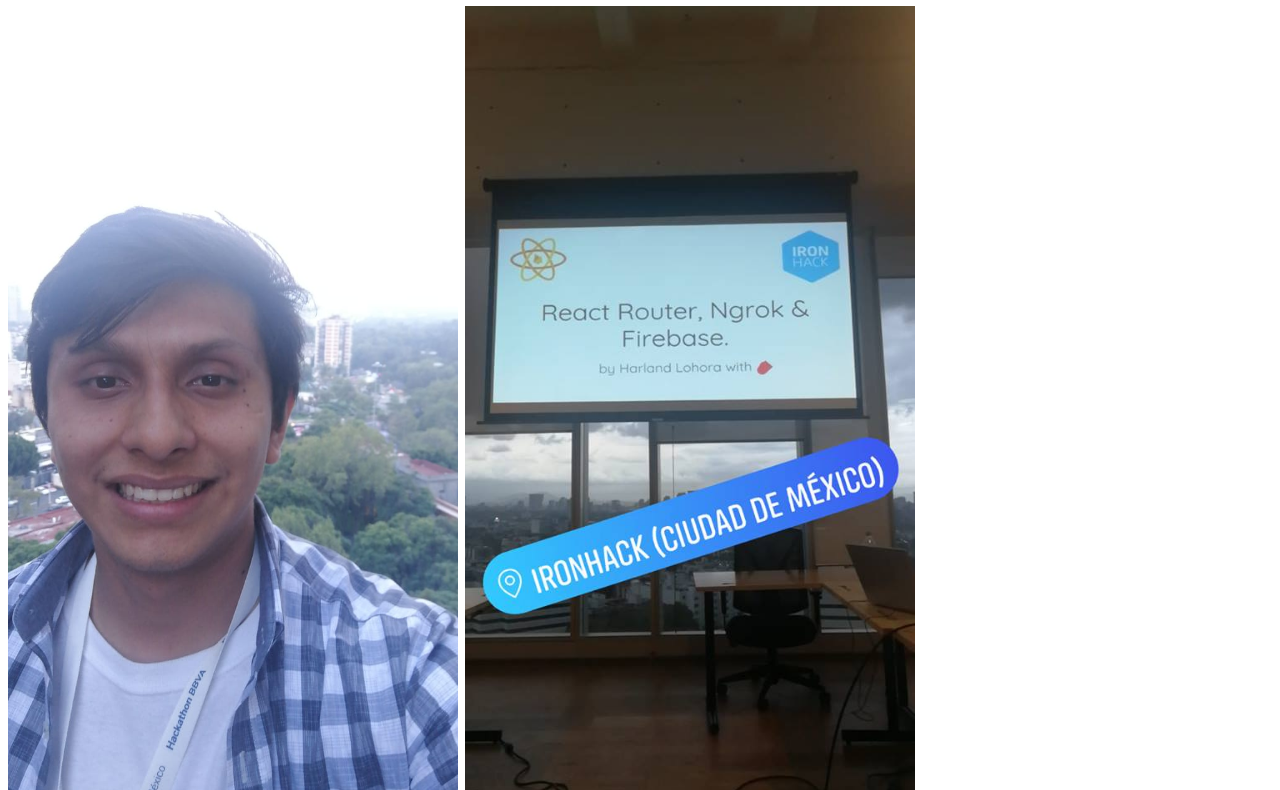
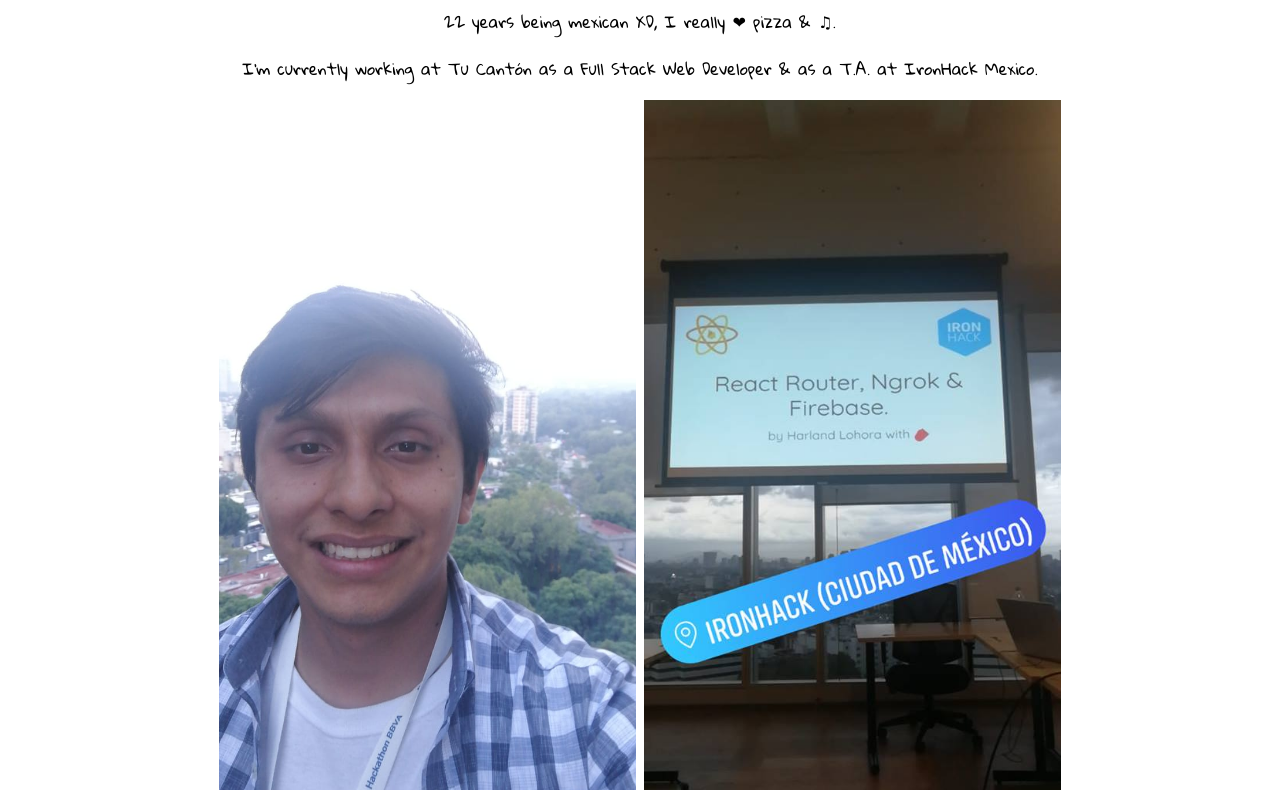
Before and after one commit to HarlandLohora/myPics, a plain HTML site: page index.html in a window 1280 px wide. Shown: the part 100-890 px from the top of the page. Drawn offline with Linux system fonts and the light colour scheme.

Commit message:
descripcion general

```diff
--- a/index.html
+++ b/index.html
@@ -12,6 +12,8 @@
 </head>
 <body>
   <h1>Harland Lohora</h1>
+  <p>22 years being mexican XD, I really &#10084; pizza & &#9835;.</p>
+  <p>I'm currently working at Tu Cantón as a Full Stack Web Developer & as a T.A. at IronHack Mexico.</p>
   <img src="img/Harland_Lohora.jpeg" alt="Harland Lohora">
   <img src="img/HarlandLohora_Ironhack.jpg" alt="Harland Lohora">
   <img src="img/HarlandLohoraFoto.jpeg" alt="Harland Lohora">
--- a/styles.css
+++ b/styles.css
@@ -1,9 +1,8 @@
 *{
   font-family: 'Gloria Hallelujah', cursive;
-}
-h1{
   text-align: center;
 }
+
 img{
-  width: 450px;
+  width: 33%;
 }
```
